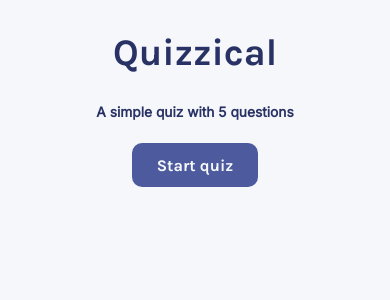
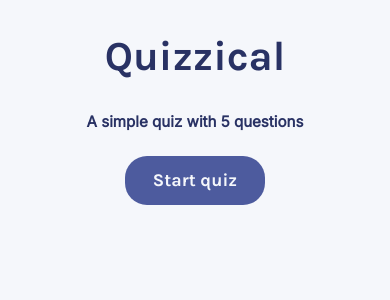
Before and after one commit to ultramarine64/quizzical, a React (Create React App) app: page / in a window 390 px wide. Shown: the top 300 px of the page. Built offline with nearby package versions, Linux system fonts and the light colour scheme; no server answers.

Commit message:
Минорные правки по стилям

```diff
--- a/src/style.css
+++ b/src/style.css
@@ -35,7 +35,7 @@ body {
   background: #4D5B9E;
   padding: 0.875rem 1.875rem;
   border: none;
-  border-radius: 1rem;
+  border-radius: 2rem;
   font-weight: 500;
   text-align: center;
   color: #F5F7FB;
@@ -75,7 +75,7 @@ body {
 
 .quiz-answers {
   margin-top: 1.875rem;
-  padding: 0;
+  padding: 0 0 0.25rem 0;
   list-style-type: none;
   display: flex;
   align-items: center;
@@ -135,10 +135,14 @@ hr {
   html {
     font-size: 12px;
   }
+
+  .quiz-button {
+    padding: 1.5rem 2.5rem;
+  }
 }
 
 @media (max-width: 400px) {
   html {
-    font-size: 10px;
+    font-size: 11px;
   }
 }
```
